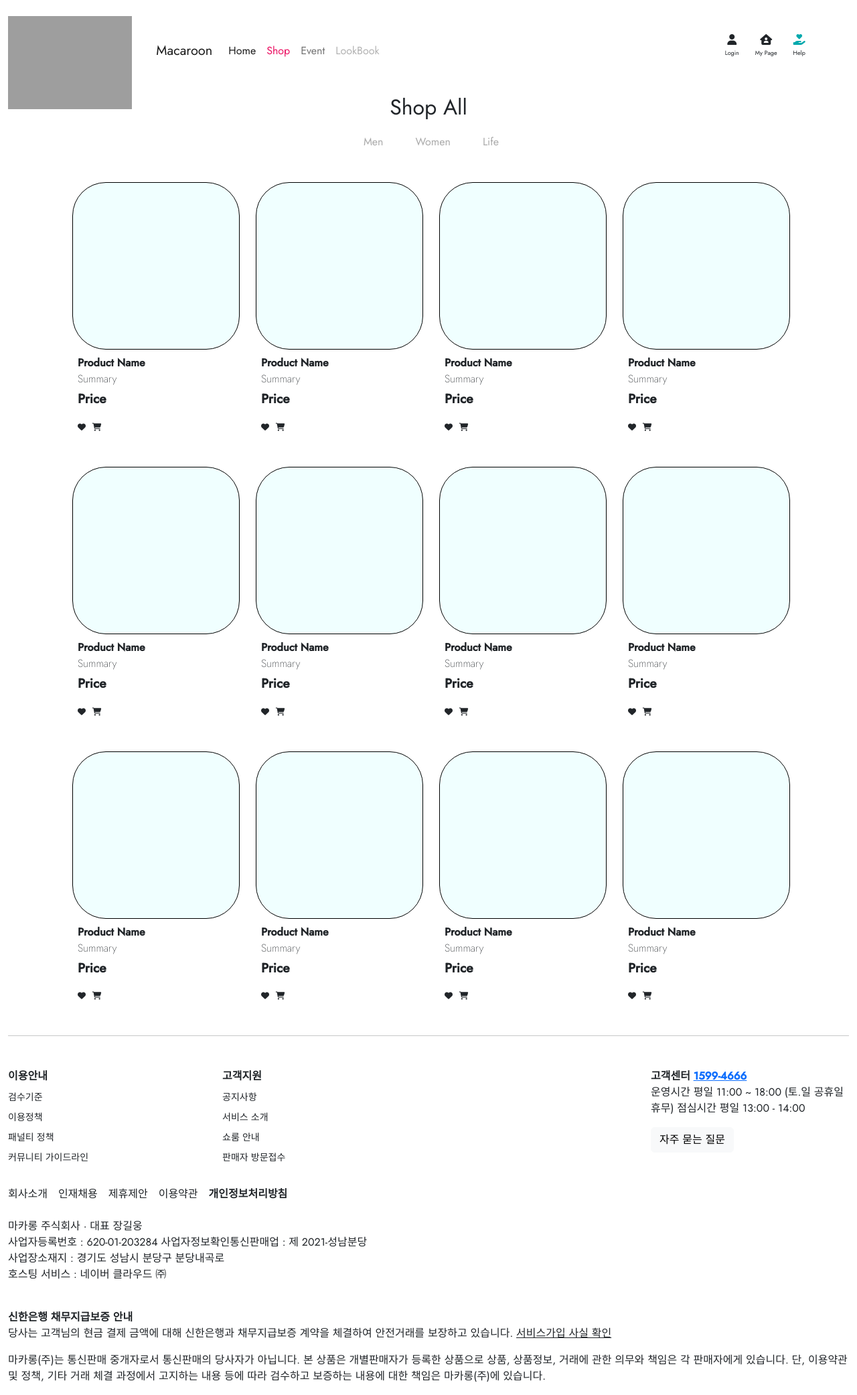
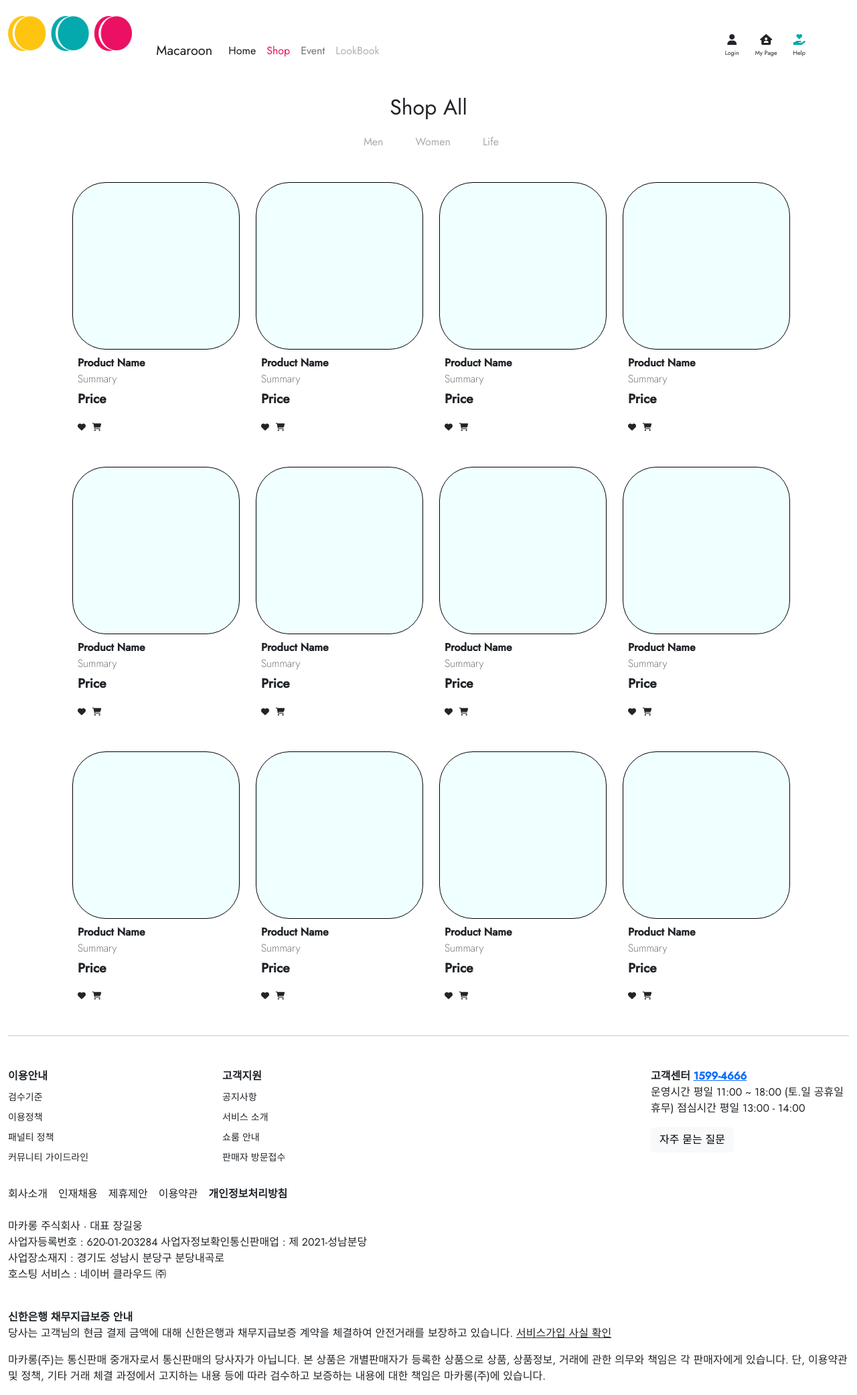
Before and after one commit to KH-IT-Warriors/semi, a Java web app: template src/main/webapp/WEB-INF/views/user/list.jsp in a window 1280 px wide. Shown: the whole page at 67% size. Run offline with Tomcat 11, a stand-in JSP engine, Linux system fonts and the light colour scheme; the template is opened without the code that fills it, so the values that code supplies are empty; some libraries are stand-ins or nearby versions; grey boxes are pictures that could not be loaded.

Commit message:
user view list 수정

```diff
--- a/src/main/webapp/WEB-INF/views/user/list.jsp
+++ b/src/main/webapp/WEB-INF/views/user/list.jsp
@@ -108,12 +108,12 @@ li {
 				style="height: 120px; background-color: white;">
 				<div class="d-none d-md-block col-2">
 					<div style="height: 120px;">
-						<img src="/로고.png" class="w-100 h-70 mt-4">
+						<img src="/resources/image/macaronLOGO.png" class="w-100 h-70 mt-4">
 					</div>
 				</div>
 				<div class="d-block d-md-none col-4">
 					<div style="height: 100px;" class="mt-3">
-						<img src="/로고.png" class="w-100 h-70 mt-4">
+						<img src="/resources/image/macaronLOGO.png" class="w-100 h-70 mt-4">
 					</div>
 				</div>
 				<div class="d-none d-md-block col-8">
```
